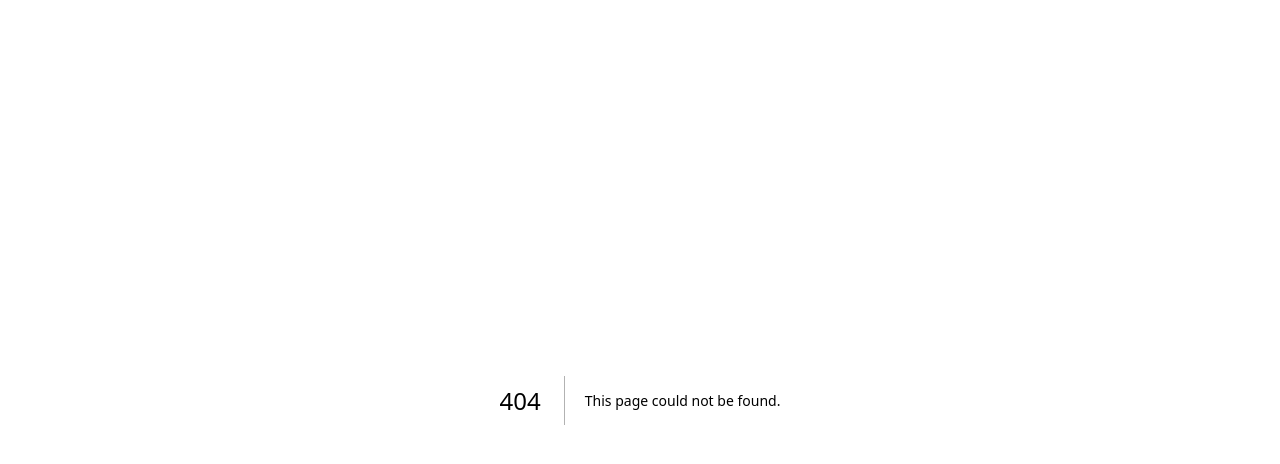
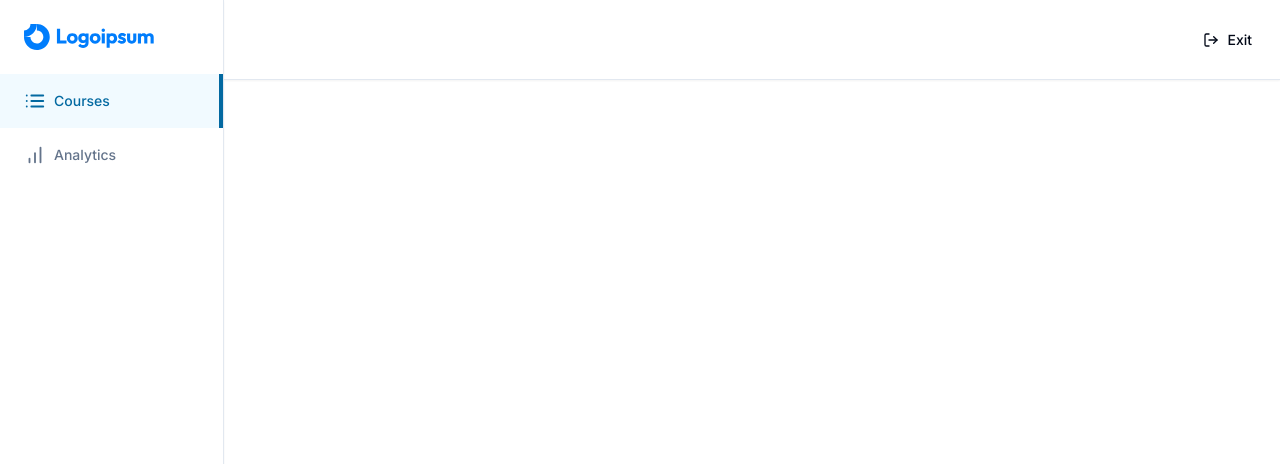
Before and after one commit to mikeheul/next-lms-platform, a Next.js app: page /teacher/courses in a window 1280 px wide. Before the commit this address had no page. Shown: the top 464 px of the page. Built offline with nearby package versions, Linux system fonts and the light colour scheme.

Commit message:
Sidebar dynamically change items if teacher mode

```diff
--- /dev/null
+++ b/app/(dashboard)/(routes)/teacher/courses/page.tsx
@@ -0,0 +1,9 @@
+const CoursesPage = () => {
+    return (
+        <div>
+            Courses page
+        </div>
+     );
+}
+
+export default CoursesPage;
--- a/app/(dashboard)/_components/SidebarRoutes.tsx
+++ b/app/(dashboard)/_components/SidebarRoutes.tsx
@@ -1,6 +1,7 @@
 "use client";
-import { Layout, Compass } from "lucide-react";
+import { Layout, Compass, List, BarChart } from "lucide-react";
 import SidebarItem from "./SidebarItem";
+import { usePathname } from "next/navigation";
 
 const guestRoutes = [
     {
@@ -15,9 +16,25 @@ const guestRoutes = [
     },
 ]
 
+const teacherRoutes = [
+    {
+        icon: List,
+        label: "Courses",
+        href: "/teacher/courses"
+    },
+    {
+        icon: BarChart,
+        label: "Analytics",
+        href: "/teacher/analytics"
+    },
+]
+
 const SidebarRoutes = () => {
 
-    const routes = guestRoutes;
+    const pathname = usePathname();
+    const isTeacherPage = pathname?.includes("/teacher");
+
+    const routes = isTeacherPage ? teacherRoutes : guestRoutes;
 
     return (
         <div className="flex flex-col w-full">
@@ -30,7 +47,7 @@ const SidebarRoutes = () => {
                 />
             ))}
         </div>
-     );
+    );
 }
 
 export default SidebarRoutes;
--- a/components/NavbarRoutes.tsx
+++ b/components/NavbarRoutes.tsx
@@ -1,7 +1,7 @@
 "use client";
 
 import { UserButton } from "@clerk/nextjs";
-import { usePathname, useRouter } from "next/navigation";
+import { usePathname } from "next/navigation";
 import { Button } from "./ui/button";
 import { LogOut } from "lucide-react";
 import Link from "next/link";
@@ -9,7 +9,6 @@ import Link from "next/link";
 const NavbarRoutes = () => {
 
     const pathname = usePathname();
-    const router = useRouter();
 
     // teachers has different view
     const isTeacherPage = pathname?.startsWith("/teacher");
@@ -19,10 +18,12 @@ const NavbarRoutes = () => {
     return (
         <div className="flex gap-x-2 ml-auto">
             {isTeacherPage || isPlayerPage ? (
-                <Button size="sm" variant="ghost">
-                    <LogOut className="h-4 w-4 mr-2" />
-                    Exit
-                </Button>
+                <Link href="/">
+                    <Button size="sm" variant="ghost">
+                        <LogOut className="h-4 w-4 mr-2" />
+                        Exit
+                    </Button>
+                </Link>
             ) : (
                 <Link href="/teacher/courses">
                     <Button size="sm" variant="ghost">
```
